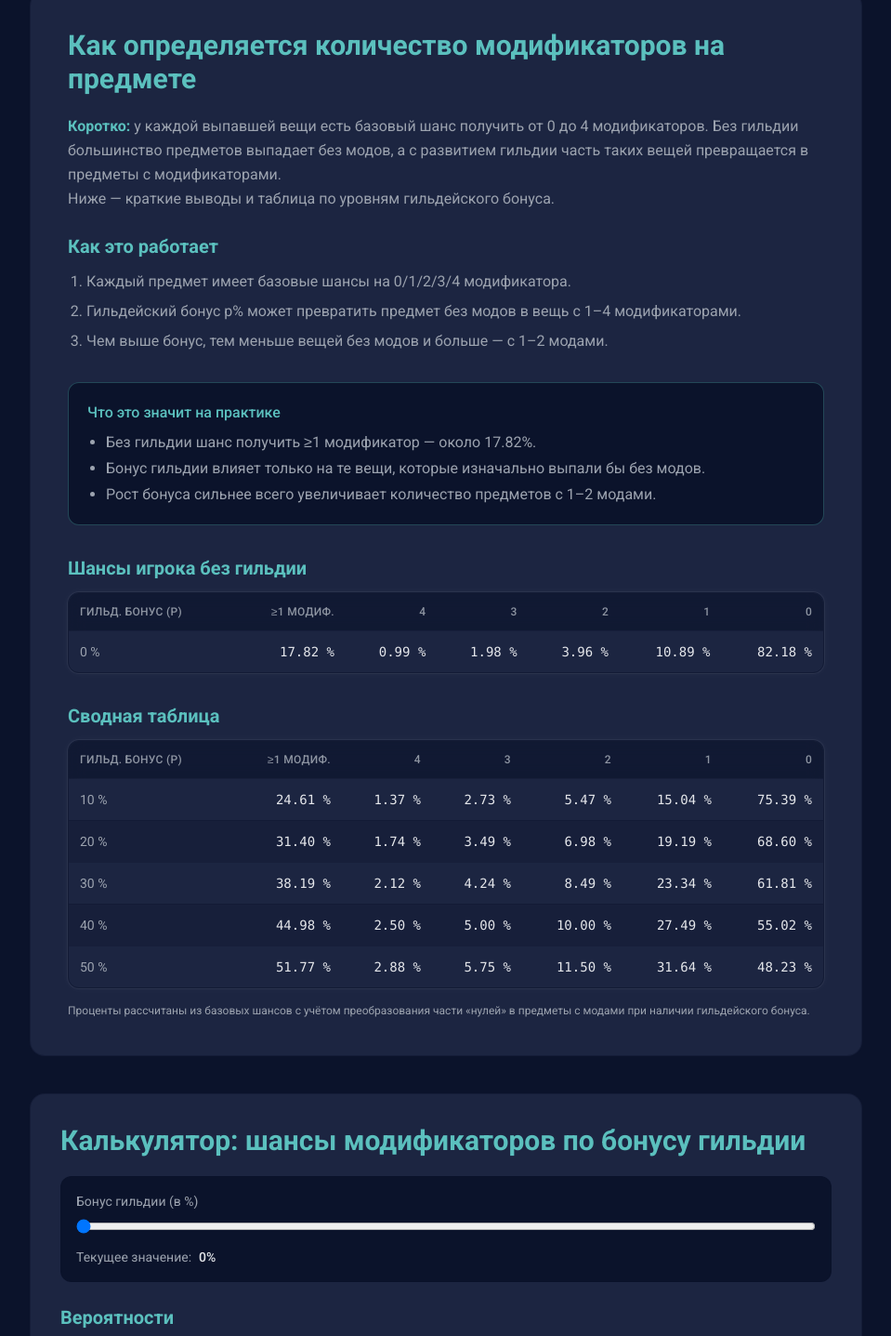
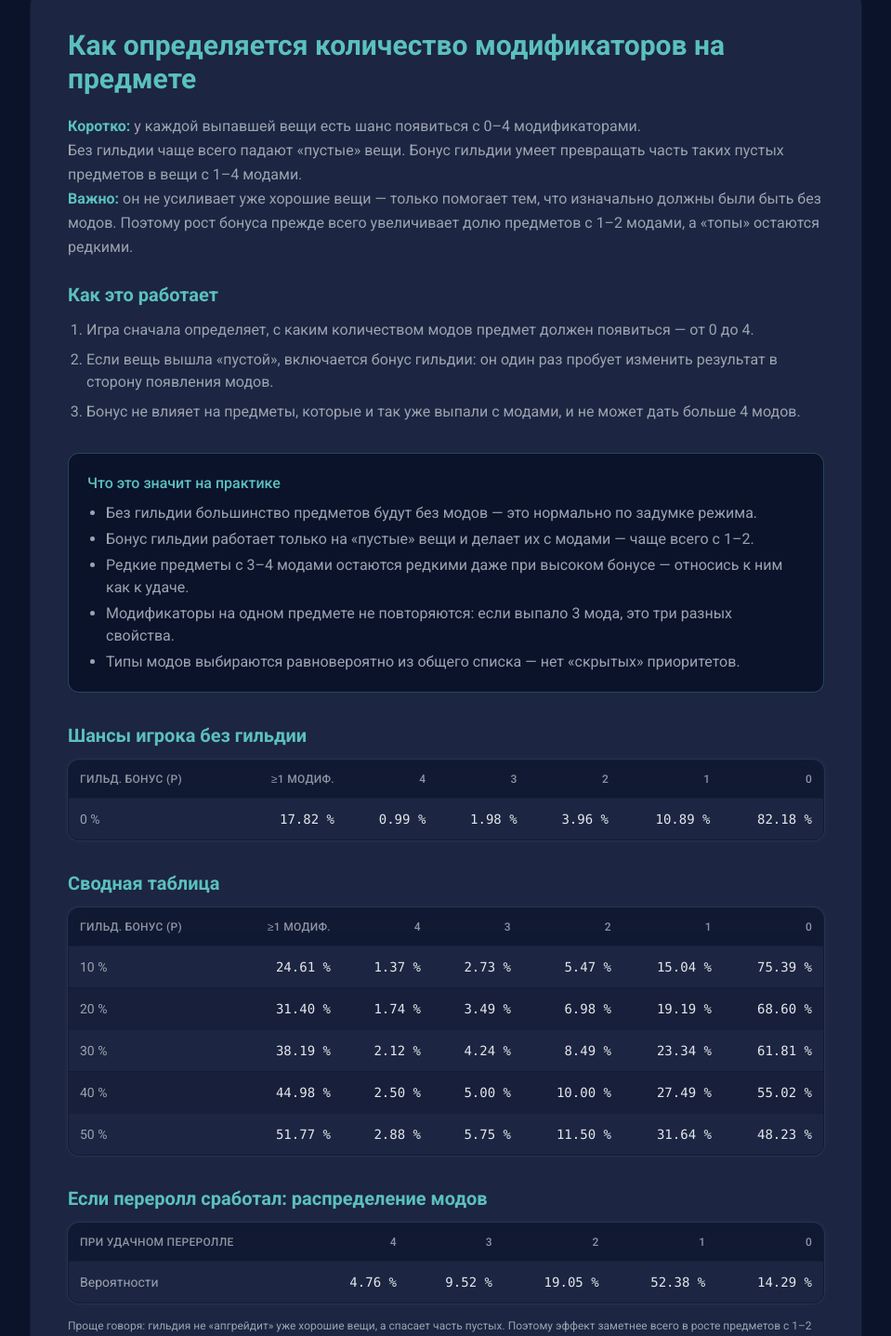
Before and after one commit to SusanWay/BSA-drop-chances-analysis, a Nuxt app: page / in a window 1280 px wide. Shown: the part 3720-5157 px from the top of the page at 93% size, without its empty margins (160-1119 px from the left). Built offline with nearby package versions, Linux system fonts and the light colour scheme.

Commit message:
правки информации

```diff
--- a/components/AttrsExplanation/index.vue
+++ b/components/AttrsExplanation/index.vue
@@ -12,23 +12,22 @@ const soloRows = computed(
 const guildRows = computed(
     () => (tm("article.attrs.tables.guild.rows") as Array<Record<string, string>>) || []
 );
+// 🔹 новая таблица — распределение при удачном переролле
+const rerollRows = computed(
+    () => (tm("article.attrs.tables.reroll.rows") as Array<Record<string, string>>) || []
+);
 </script>
 
 <template>
   <section class="mt-10">
-    <div
-        class="mx-auto max-w-4xl rounded-2xl border border-surface/40 bg-surface-light p-8 md:p-10"
-    >
+    <div class="mx-auto max-w-4xl rounded-2xl border border-surface/40 bg-surface-light p-8 md:p-10">
       <!-- Заголовок -->
       <h2 class="text-3xl font-bold text-primary mb-5">
         {{ t("article.attrs.title") }}
       </h2>
 
       <!-- Обзор -->
-      <div
-          class="text-text-muted leading-relaxed mb-6"
-          v-html="t('article.attrs.overview')"
-      />
+      <div class="text-text-muted leading-relaxed mb-6" v-html="t('article.attrs.overview')" />
 
       <!-- Как это работает -->
       <h3 class="text-xl font-semibold text-primary mt-6 mb-3">
@@ -136,6 +135,42 @@ const guildRows = computed(
         </table>
       </div>
 
+      <!-- 🔹 Таблица REROLL -->
+      <h3 class="text-xl font-semibold text-primary mt-8 mb-3">
+        {{ t("article.attrs.tables.reroll.title") }}
+      </h3>
+
+      <div
+          class="overflow-x-auto rounded-xl border border-surface/50 shadow-[0_0_12px_rgba(255,255,255,0.04)]
+               ring-1 ring-white/5 transition hover:ring-white/10"
+      >
+        <table class="min-w-full text-sm tabular-nums">
+          <thead
+              class="bg-surface/70 sticky top-0 z-10 backdrop-blur supports-[backdrop-filter]:bg-surface/60
+                   text-text-muted/90 text-xs uppercase tracking-wide"
+          >
+          <tr class="[&>th]:font-medium [&>th]:p-3 [&>th]:whitespace-nowrap [&>th]:border-b [&>th]:border-surface/50">
+            <th class="text-left">{{ t("article.attrs.tables.reroll.header") }}</th>
+            <th class="text-right">4</th>
+            <th class="text-right">3</th>
+            <th class="text-right">2</th>
+            <th class="text-right">1</th>
+            <th class="text-right">0</th>
+          </tr>
+          </thead>
+          <tbody class="[&>tr:nth-child(even)]:bg-surface/30 [&>tr:hover]:bg-primary/5 [&>tr]:border-t [&>tr]:border-surface/30">
+          <tr v-for="(r, i) in rerollRows" :key="'reroll-' + i">
+            <td class="p-3 text-text-muted whitespace-nowrap">{{ r.title }}</td>
+            <td class="p-3 text-right font-mono whitespace-nowrap">{{ r.a4 }}</td>
+            <td class="p-3 text-right font-mono whitespace-nowrap">{{ r.a3 }}</td>
+            <td class="p-3 text-right font-mono whitespace-nowrap">{{ r.a2 }}</td>
+            <td class="p-3 text-right font-mono whitespace-nowrap">{{ r.a1 }}</td>
+            <td class="p-3 text-right font-mono whitespace-nowrap">{{ r.a0 }}</td>
+          </tr>
+          </tbody>
+        </table>
+      </div>
+
       <!-- Сноска -->
       <p class="mt-4 text-xs text-text-muted">
         {{ t("article.attrs.note") }}
--- a/locales/messages.ts
+++ b/locales/messages.ts
@@ -90,24 +90,26 @@ export default {
             attrs: {
                 title: "Как определяется количество модификаторов на предмете",
                 overview: `
-          <p><strong class="text-primary">Коротко:</strong> у каждой выпавшей вещи есть базовый шанс получить от 0 до 4 модификаторов.
-          Без гильдии большинство предметов выпадает без модов, а с развитием гильдии часть таких вещей превращается в предметы с модификаторами.</p>
-          <p>Ниже — краткие выводы и таблица по уровням гильдейского бонуса.</p>
+          <p><strong class="text-primary">Коротко:</strong> у каждой выпавшей вещи есть шанс появиться с 0–4 модификаторами.</p>
+          <p>Без гильдии чаще всего падают «пустые» вещи. Бонус гильдии умеет превращать часть таких пустых предметов в вещи с 1–4 модами.</p>
+          <p><strong class="text-primary">Важно:</strong> он не усиливает уже хорошие вещи — только помогает тем, что изначально должны были быть без модов. Поэтому рост бонуса прежде всего увеличивает долю предметов с 1–2 модами, а «топы» остаются редкими.</p>
         `,
                 how: {
                     title: "Как это работает",
                     steps: [
-                        "Каждый предмет имеет базовые шансы на 0/1/2/3/4 модификатора.",
-                        "Гильдейский бонус p% может превратить предмет без модов в вещь с 1–4 модификаторами.",
-                        "Чем выше бонус, тем меньше вещей без модов и больше — с 1–2 модами.",
+                        "Игра сначала определяет, с каким количеством модов предмет должен появиться — от 0 до 4.",
+                        "Если вещь вышла «пустой», включается бонус гильдии: он один раз пробует изменить результат в сторону появления модов.",
+                        "Бонус не влияет на предметы, которые и так уже выпали с модами, и не может дать больше 4 модов."
                     ],
                 },
                 tips: {
                     title: "Что это значит на практике",
                     items: [
-                        "Без гильдии шанс получить ≥1 модификатор — около 17.82%.",
-                        "Бонус гильдии влияет только на те вещи, которые изначально выпали бы без модов.",
-                        "Рост бонуса сильнее всего увеличивает количество предметов с 1–2 модами.",
+                        "Без гильдии большинство предметов будут без модов — это нормально по задумке режима.",
+                        "Бонус гильдии работает только на «пустые» вещи и делает их с модами — чаще всего с 1–2.",
+                        "Редкие предметы с 3–4 модами остаются редкими даже при высоком бонусе — относись к ним как к удаче.",
+                        "Модификаторы на одном предмете не повторяются: если выпало 3 мода, это три разных свойства.",
+                        "Типы модов выбираются равновероятно из общего списка — нет «скрытых» приоритетов."
                     ],
                 },
                 tables: {
@@ -128,8 +130,16 @@ export default {
                             { bonus: "50 %", ge1: "51.77 %", a4: "2.88 %", a3: "5.75 %", a2: "11.50 %", a1: "31.64 %", a0: "48.23 %" },
                         ],
                     },
+                    // Новая таблица: распределение при удачном переролле
+                    reroll: {
+                        title: "Если переролл сработал: распределение модов",
+                        header: "При удачном переролле",
+                        rows: [
+                            { title: "Вероятности", a4: "4.76 %", a3: "9.52 %", a2: "19.05 %", a1: "52.38 %", a0: "14.29 %" }
+                        ],
+                    },
                 },
-                note: "Проценты рассчитаны из базовых шансов с учётом преобразования части «нулей» в предметы с модами при наличии гильдейского бонуса.",
+                note: "Проще говоря: гильдия не «апгрейдит» уже хорошие вещи, а спасает часть пустых. Поэтому эффект заметнее всего в росте предметов с 1–2 модами.",
             },
         },
 
@@ -157,7 +167,6 @@ export default {
                 },
             },
 
-            // 🔹 Новый раздел локализации для калькулятора атрибутов
             attrs: {
                 title: "Калькулятор: шансы модификаторов по бонусу гильдии",
                 control: {
@@ -178,6 +187,7 @@ export default {
             },
         },
     },
+
     en: {
         common: {
             brand: "Drop Chances",
@@ -269,24 +279,26 @@ export default {
             attrs: {
                 title: "How the number of modifiers on an item is determined",
                 overview: `
-          <p><strong class="text-primary">In short:</strong> each dropped item has a base chance to get from 0 to 4 modifiers.
-          Without a guild, most items drop without modifiers, but as your guild develops, some of those become items with modifiers.</p>
-          <p>Below are quick takeaways and a table showing guild bonus levels.</p>
+          <p><strong class="text-primary">In short:</strong> every item can appear with 0–4 modifiers.</p>
+          <p>Without a guild, most drops are empty. The guild bonus can convert part of those empty items into ones with 1–4 modifiers.</p>
+          <p><strong class="text-primary">Important:</strong> it doesn’t improve items that already rolled with mods — it only helps items that would have been empty. That’s why higher bonuses mostly increase 1–2 mod items, while 3–4 remain rare.</p>
         `,
                 how: {
                     title: "How it works",
                     steps: [
-                        "Each item has base chances for 0/1/2/3/4 modifiers.",
-                        "A guild bonus of p% can transform an item without modifiers into one with 1–4 modifiers.",
-                        "The higher the bonus, the fewer items without mods and the more with 1–2 mods.",
+                        "The game first decides how many modifiers the item should have — from 0 to 4.",
+                        "If the item came out empty, the guild bonus kicks in once and tries to turn it into an item with mods.",
+                        "The bonus doesn’t affect items that already rolled with mods and can never exceed 4 mods."
                     ],
                 },
                 tips: {
                     title: "What it means in practice",
                     items: [
-                        "Without a guild, the chance to get ≥1 modifier is around 17.82%.",
-                        "The guild bonus only affects items that would originally drop without modifiers.",
-                        "Higher bonuses primarily increase the number of items with 1–2 modifiers.",
+                        "Without a guild, most items will be empty — that’s by design.",
+                        "The guild bonus only affects empty items and most often turns them into 1–2 mod items.",
+                        "Items with 3–4 mods remain rare even with a high bonus — treat them as lucky finds.",
+                        "Modifiers on a single item don’t repeat: 3 mods mean three different properties.",
+                        "Modifier types are chosen with equal likelihood from the pool — no hidden priorities."
                     ],
                 },
                 tables: {
@@ -307,8 +319,16 @@ export default {
                             { bonus: "50 %", ge1: "51.77 %", a4: "2.88 %", a3: "5.75 %", a2: "11.50 %", a1: "31.64 %", a0: "48.23 %" },
                         ],
                     },
+                    // New table: distribution on a successful reroll
+                    reroll: {
+                        title: "On a successful reroll: mod distribution",
+                        header: "Successful reroll only",
+                        rows: [
+                            { title: "Probabilities", a4: "4.76 %", a3: "9.52 %", a2: "19.05 %", a1: "52.38 %", a0: "14.29 %" }
+                        ],
+                    },
                 },
-                note: "Percentages are calculated from base chances, considering that some 'zero-mod' items are converted to modified ones with the guild bonus applied.",
+                note: "In plain words: the guild doesn’t upgrade already good rolls — it rescues part of the empty ones. This is why you mostly see more 1–2 mod items as the bonus grows.",
             },
         },
 
@@ -336,7 +356,6 @@ export default {
                 },
             },
 
-            // 🔹 New localization section for the attribute calculator
             attrs: {
                 title: "Calculator: modifier chances by guild bonus",
                 control: {
```
